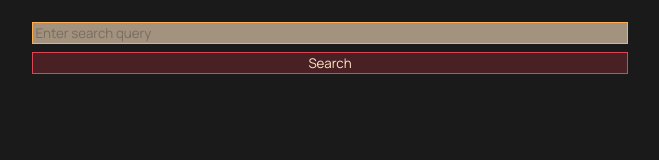
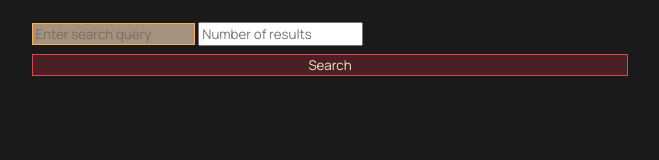
Before and after one commit to anupamabhay/Google-Scraper, a plain HTML site: page index.html in a window 1280 px wide. Shown: the whole page, without its empty margins (310-969 px from the left). Drawn offline with nearby package versions, Linux system fonts and the light colour scheme.

Commit message:
Update index.html

```diff
--- a/index.html
+++ b/index.html
@@ -12,7 +12,11 @@
 <body>
     <div class="container">
         <form action="" class="form" onsubmit="handleSubmit(event)">
-            <input type="text" name="query" id="query-input" placeholder="Enter search query">
+            <div class="input-group">
+                <input type="text" name="query" id="query-input" placeholder="Enter search query">
+                <input type="number" name="resultCount" id="result-count" min="1" placeholder="Number of results">
+            </div>
+
             <button type="submit" id="btn">Search</button>
         </form>
 
```
